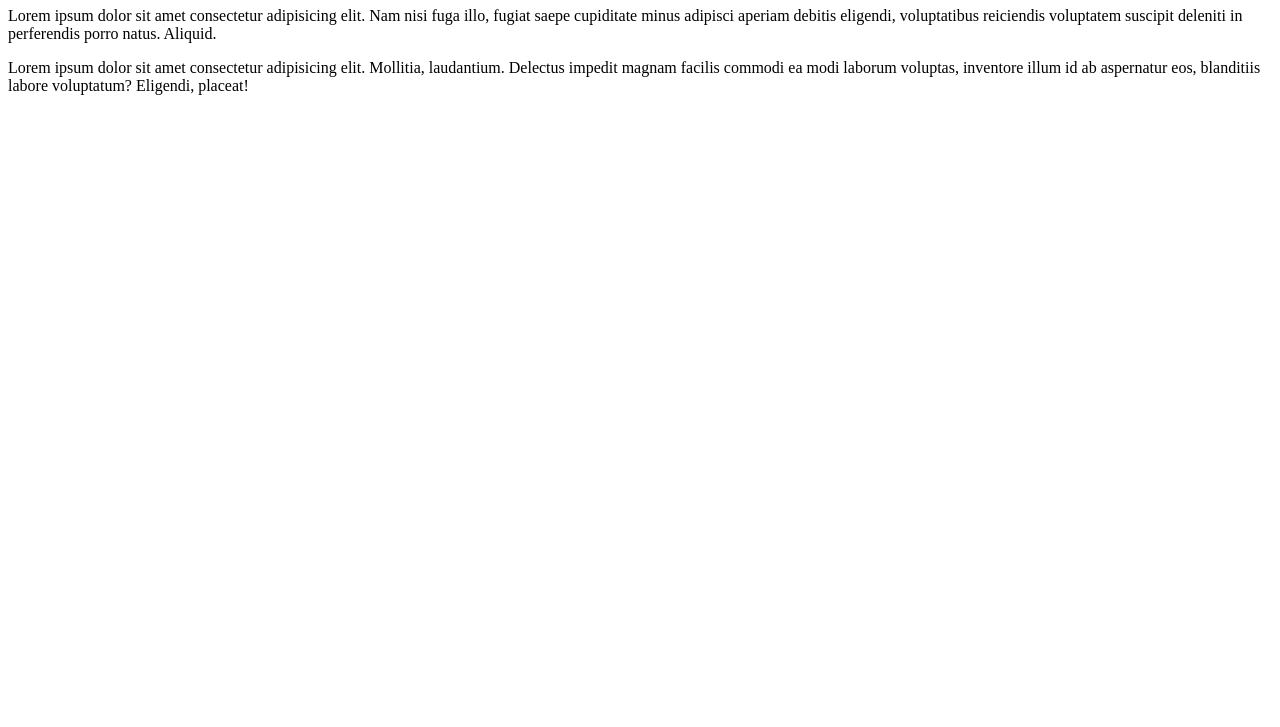
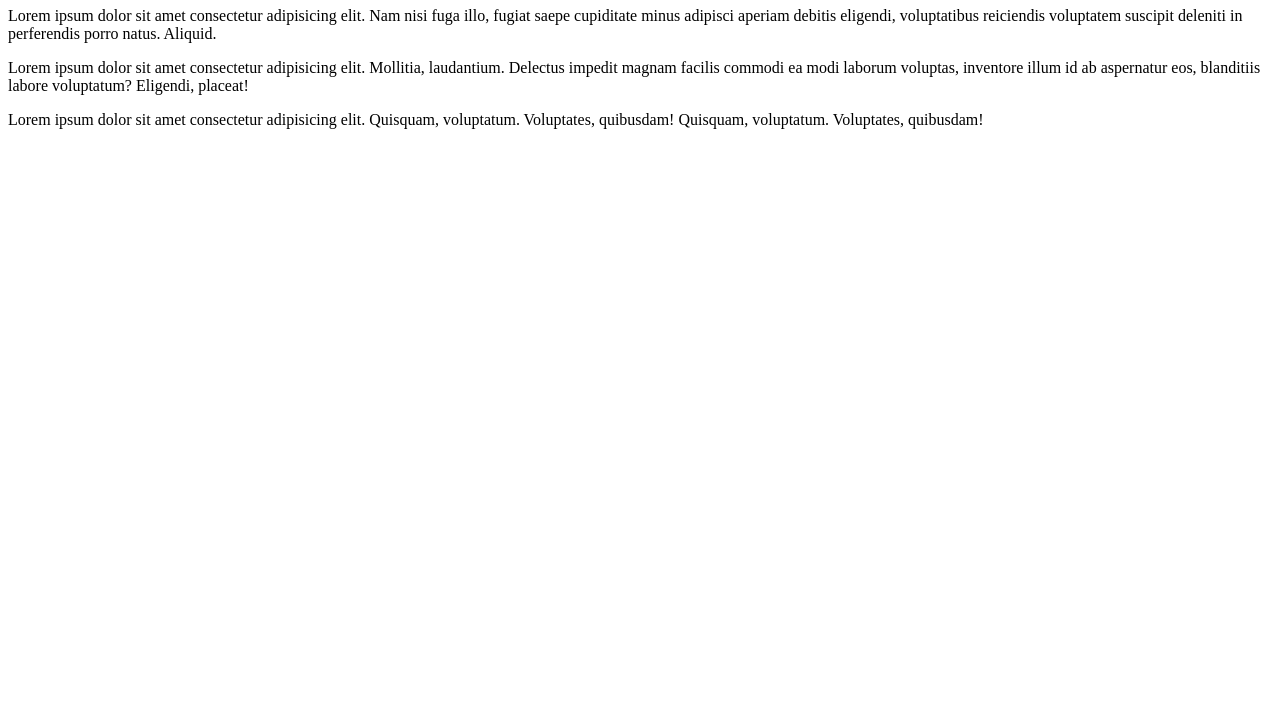
Before and after one commit to fernandokutxi-sketch/Ola-Mundo, a plain HTML site: page site_exemplo/index.html in a window 1280 px wide. Shown: the part 73-800 px from the top of the page. Drawn offline with Linux system fonts and the light colour scheme.

Commit message:
Adicionei mais um parágrafo

```diff
--- a/site_exemplo/index.html
+++ b/site_exemplo/index.html
@@ -11,6 +11,7 @@
 
     <p>Lorem ipsum dolor sit amet consectetur adipisicing elit. Mollitia, laudantium. Delectus impedit magnam facilis commodi ea modi laborum voluptas, inventore illum id ab aspernatur eos, blanditiis labore voluptatum? Eligendi, placeat!</p>
 
+    <p>Lorem ipsum dolor sit amet consectetur adipisicing elit. Quisquam, voluptatum. Voluptates, quibusdam! Quisquam, voluptatum. Voluptates, quibusdam!</p>
 
 </body>
 </html>
```
